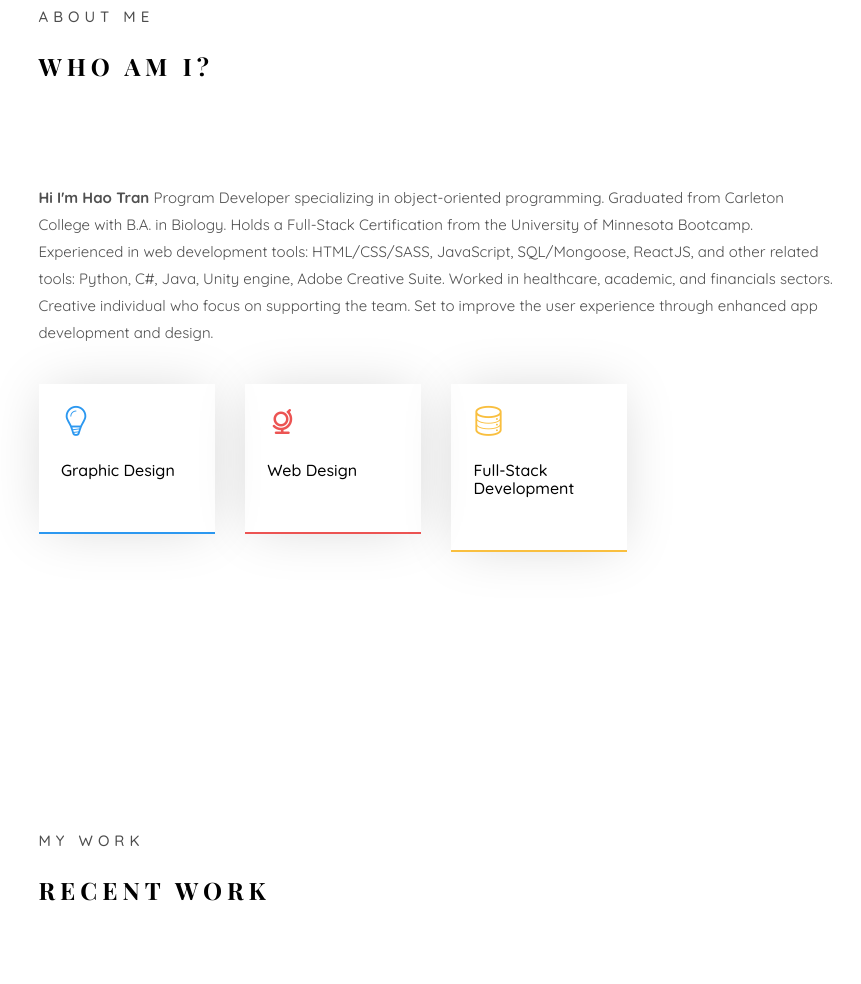
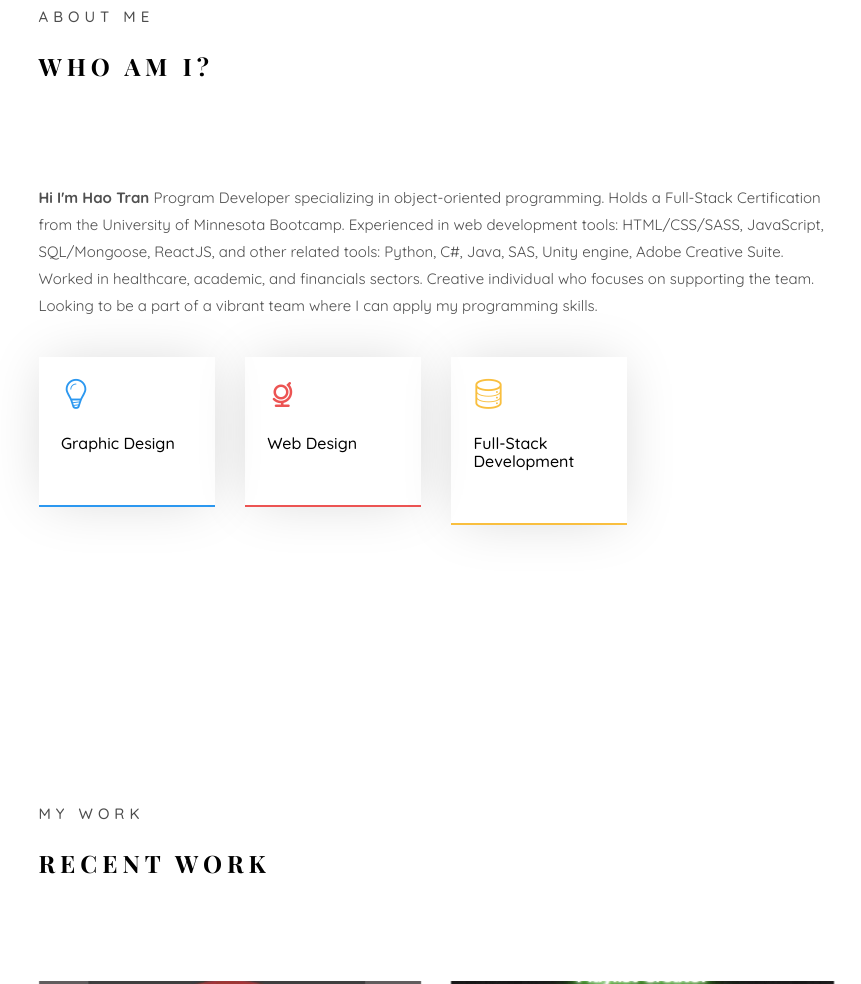
Before and after one commit to donxiya/NewPortfolio, a plain HTML site: page index.html in a window 1280 px wide. Shown: the part 1007-1991 px from the top of the page, without its empty margins (354-1215 px from the left). Drawn offline with nearby package versions, Linux system fonts and the light colour scheme; files whose address does not match are found by name; a web font is replaced by a local one.

Commit message:
about me update

```diff
--- a/index.html
+++ b/index.html
@@ -156,15 +156,7 @@
 										<div class="about-desc">
 											<span class="heading-meta">About Me</span>
 											<h2 class="colorlib-heading">Who Am I?</h2>
-											<p><strong>Hi I'm Hao Tran </strong>Program Developer specializing in
-												object-oriented programming. Graduated from Carleton College with B.A.
-												in Biology. Holds a Full-Stack Certification from the University of
-												Minnesota Bootcamp. Experienced in web development tools: HTML/CSS/SASS,
-												JavaScript, SQL/Mongoose, ReactJS, and other related tools: Python, C#,
-												Java, Unity engine, Adobe Creative Suite. Worked in healthcare,
-												academic, and financials sectors. Creative individual who focus on
-												supporting the team. Set to improve the user experience through enhanced
-												app development and design.</p>
+											<p><strong>Hi I'm Hao Tran </strong>Program Developer specializing in object-oriented programming. Holds a Full-Stack Certification from the University of Minnesota Bootcamp. Experienced in web development tools: HTML/CSS/SASS, JavaScript, SQL/Mongoose, ReactJS, and other related tools: Python, C#, Java, SAS, Unity engine, Adobe Creative Suite. Worked in healthcare, academic, and financials sectors. Creative individual who focuses on supporting the team. Looking to be a part of a vibrant team where I can apply my programming skills.</p>
 										</div>
 									</div>
 								</div>
```
